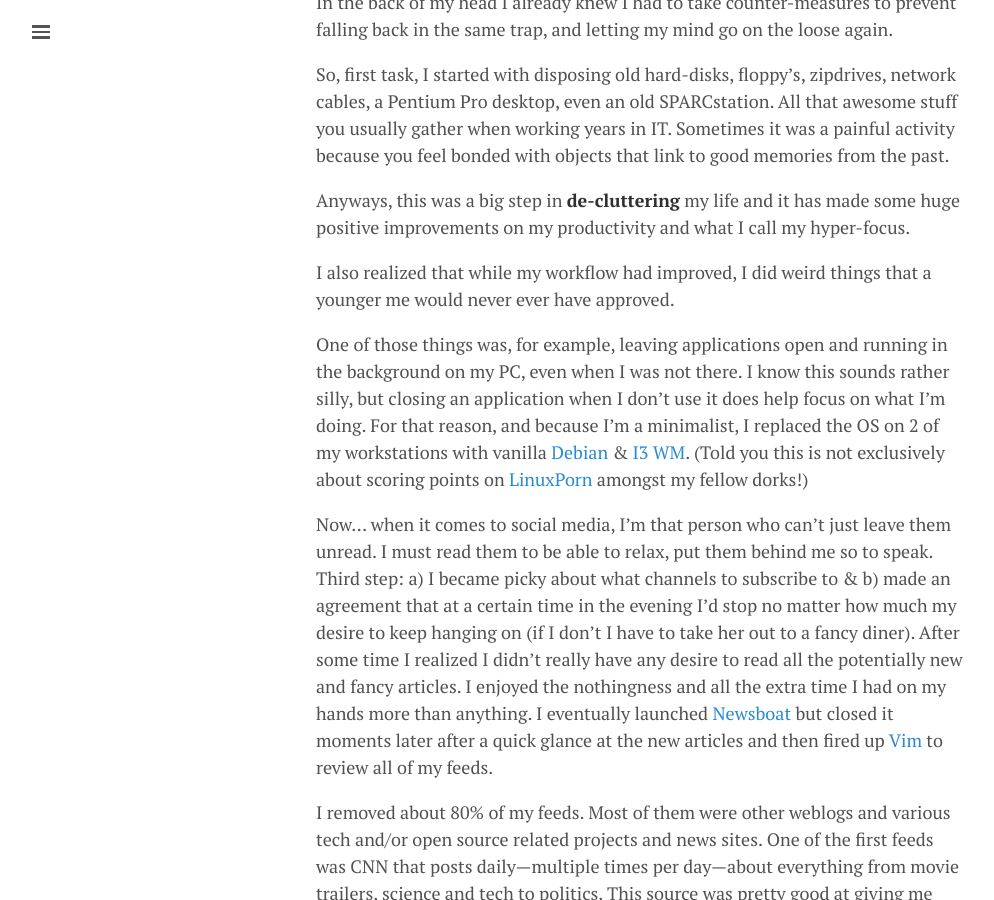
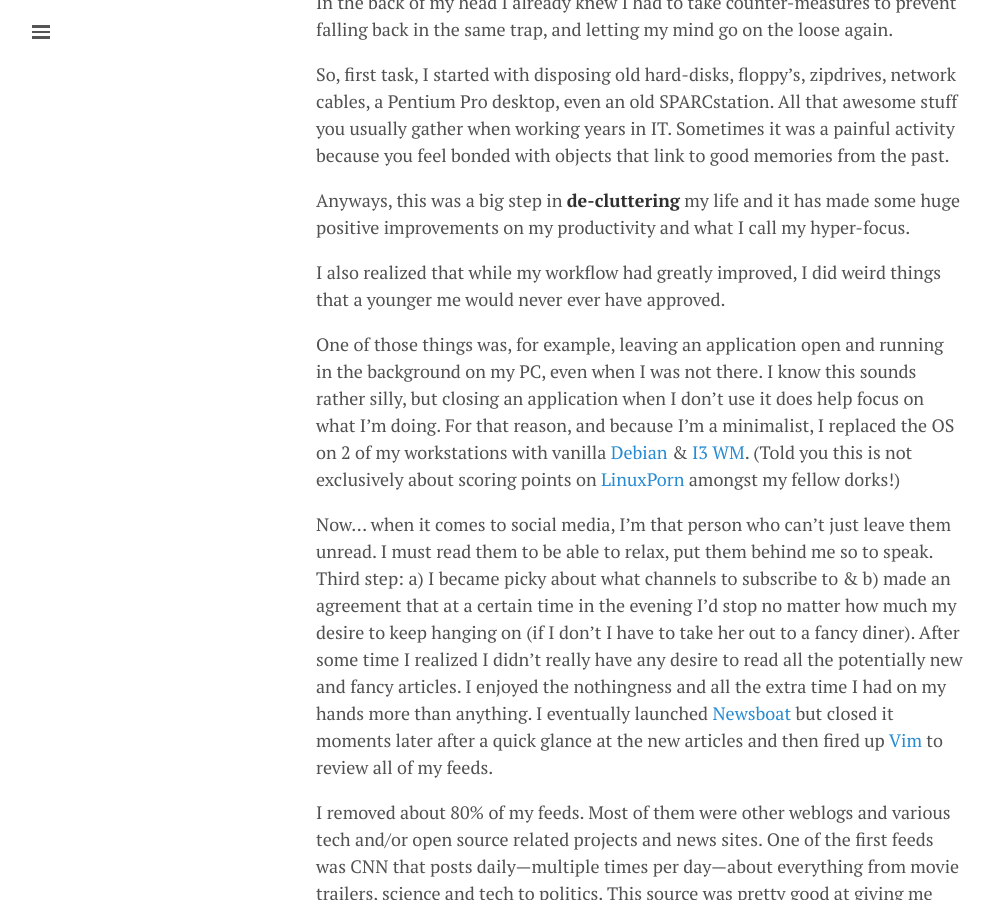
Before and after one commit to lgeurts/lgeurts.github.io, a Jekyll site: the page built from _posts/2021-11-09-why-i-decided-to-limit-my-social-presence.md, in a window 1280 px wide and 900 px high, scrolled down 868 px. Shown: the whole window, without its empty margins (0-994 px from the left). Built offline with Jekyll 4.4.1, drawn with Linux system fonts in a browser that asks for light colours; nearby versions of some CDN libraries; comment, search, counter and statistics services are not loaded.

Commit message:
Update 2021-11-09-why-i-decided-to-limit-my-social-presence.md

```diff
--- a/_posts/2021-11-09-why-i-decided-to-limit-my-social-presence.md
+++ b/_posts/2021-11-09-why-i-decided-to-limit-my-social-presence.md
@@ -22,9 +22,9 @@
 
 Anyways, this was a big step in **de-cluttering** my life and it has made some huge positive improvements on my productivity and what I call my hyper-focus.
 
-I also realized that while my workflow had improved, I did weird things that a younger me would never ever have approved.
+I also realized that while my workflow had greatly improved, I did weird things that a younger me would never ever have approved.
 
-One of those things was, for example, leaving applications open and running in the background on my PC, even when I was not there. I know this sounds rather silly, but closing an application when I don’t use it does help focus on what I’m doing. For that reason, and because I'm a minimalist, I replaced the OS on 2 of my workstations with vanilla [Debian](https://www.debian.org/) & [I3 WM](https://i3wm.org/). (Told you this is not exclusively about scoring points on [LinuxPorn](https://www.reddit.com/r/LinuxPorn/) amongst my fellow dorks!)
+One of those things was, for example, leaving an application open and running in the background on my PC, even when I was not there. I know this sounds rather silly, but closing an application when I don’t use it does help focus on what I’m doing. For that reason, and because I'm a minimalist, I replaced the OS on 2 of my workstations with vanilla [Debian](https://www.debian.org/) & [I3 WM](https://i3wm.org/). (Told you this is not exclusively about scoring points on [LinuxPorn](https://www.reddit.com/r/LinuxPorn/) amongst my fellow dorks!)
 
 Now... when it comes to social media, I’m that person who can’t just leave them unread. I must read them to be able to relax, put them behind me so to speak. Third step: a) I became picky about what channels to subscribe to & b) made an agreement that at a certain time in the evening I'd stop no matter how much my desire to keep hanging on (if I don't I have to take her out to a fancy diner). After some time I realized I didn’t really have any desire to read all the potentially new and fancy articles. I enjoyed the nothingness and all the extra time I had on my hands more than anything. I eventually launched [Newsboat]([https://newsboat.org/) but closed it moments later after a quick glance at the new articles and then fired up [Vim](https://www.vim.org/download.php/) to review all of my feeds.
 
```
